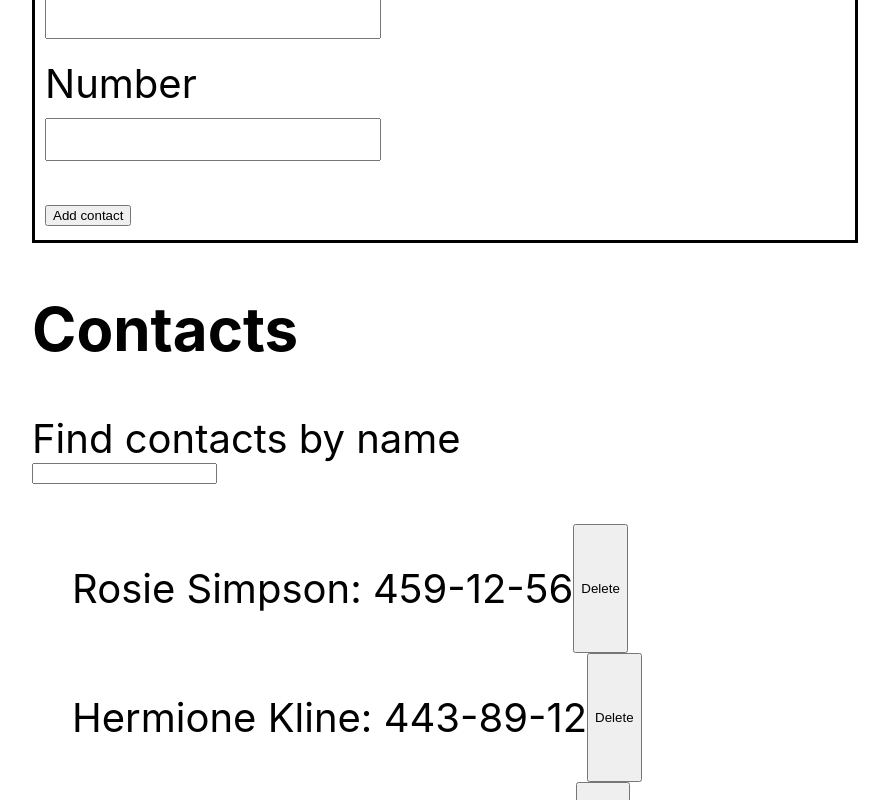
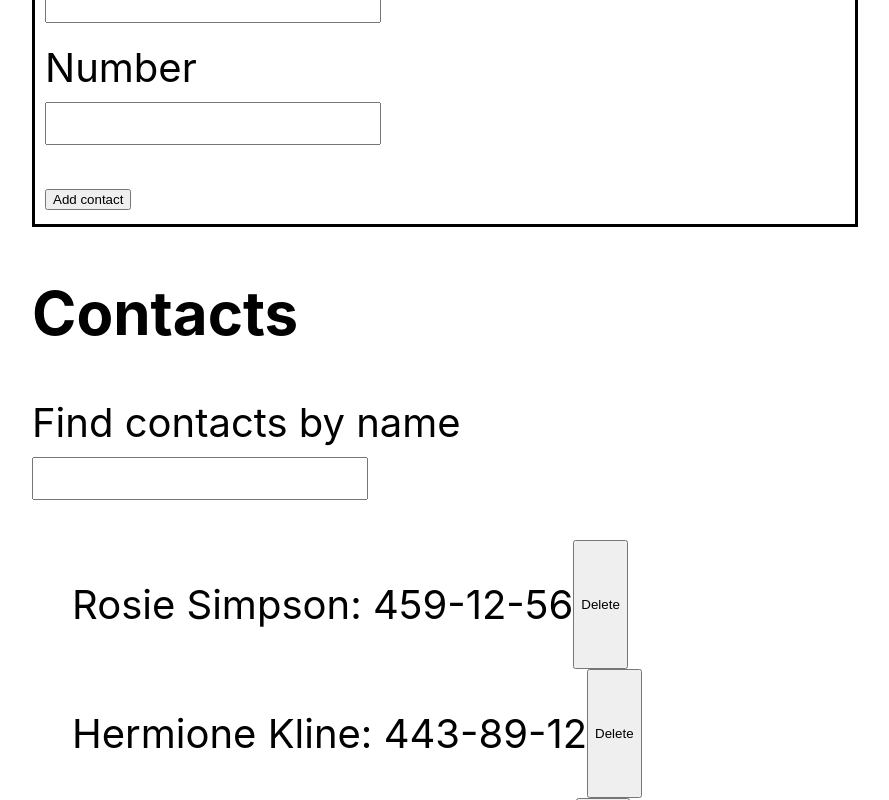
Before and after one commit to YevhenBez/goit-react-hw-02-phonebook, a React (Create React App) app: page / in a window 1280 px wide. Shown: the top 800 px of the page, without its empty margins (195-1084 px from the left). Built offline with nearby package versions, Linux system fonts and the light colour scheme.

Commit message:
Стилизировал Фильтр Задание 2 Модуля 2   REACT
Стилизировал Фильтр Задание 2 Модуля 2   REACT

```diff
--- a/src/components/Filter/css/filter.module.css
+++ b/src/components/Filter/css/filter.module.css
@@ -1,3 +1,6 @@
 .inputFilterName {
     display: block;
+    margin-top: 10px;
+    font-size: 25px;
+    padding: 5px;
 }
```
